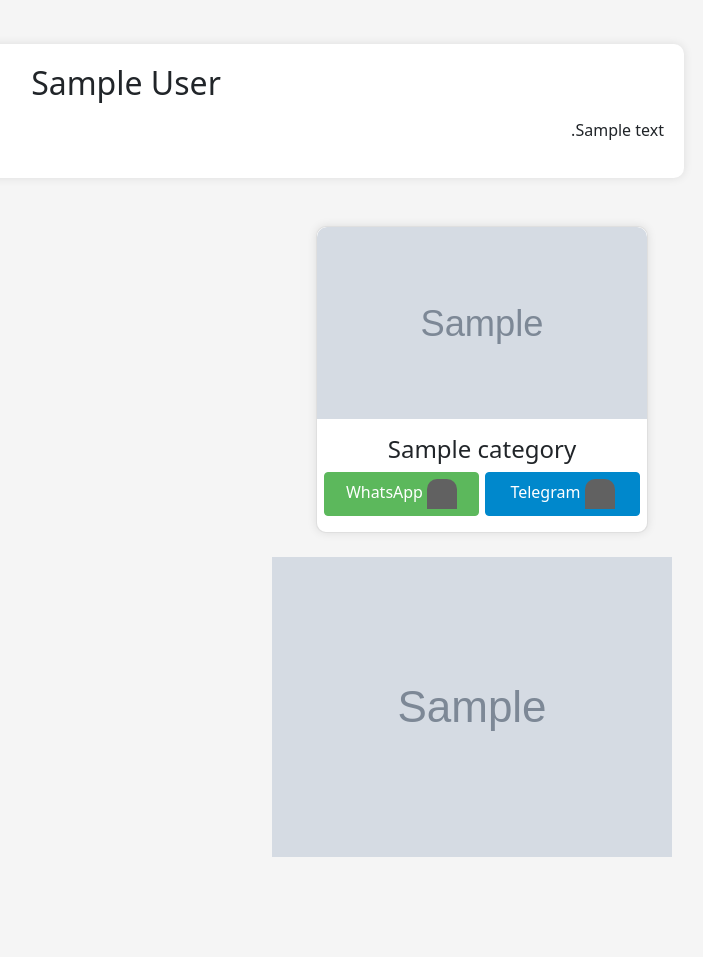
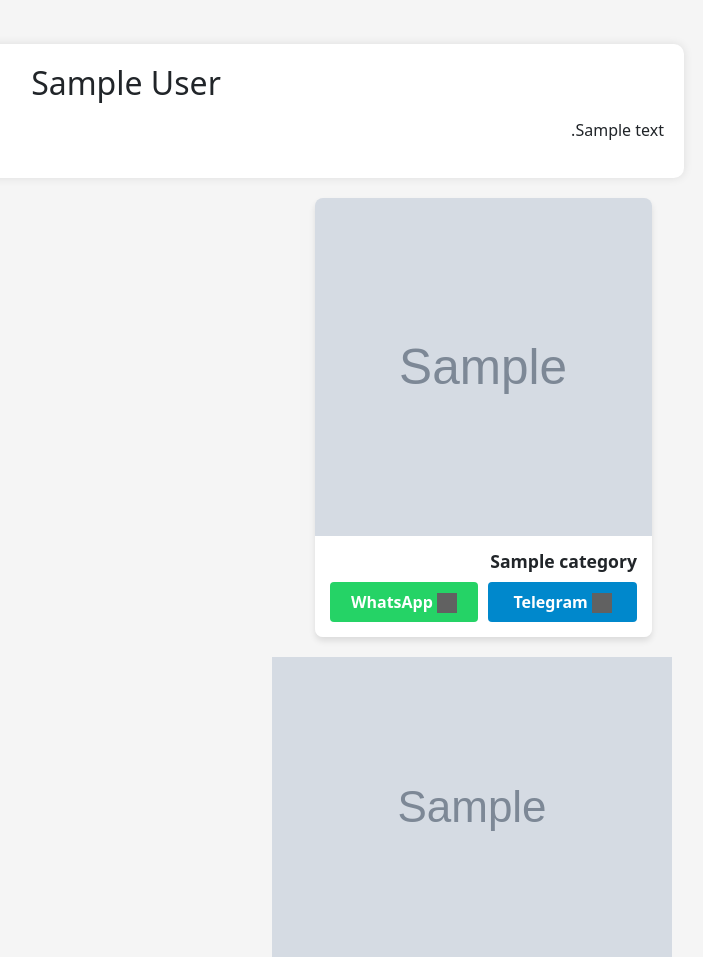
Before and after one commit to nhrnhr0/distributionManager, a Django app: a page that uses backend/templates/core/join.html in a window 1280 px wide. Shown: the part 304-1261 px from the top of the page, without its empty margins (514-1217 px from the left). Before the commit the page ends 1161 px from the top, so only its background shows below. Run offline with Django 5.2, Linux system fonts and the light colour scheme; tables that the repository leaves empty hold one stand-in row (values such as "Sample post"); grey boxes marked "Sample" are stand-in pictures; parts of the project's set-up code (start-up, migrations or seed data) failed here and were passed over; some libraries are stand-ins or nearby versions; grey boxes are pictures that could not be loaded.

Commit message:
makeing images on the frontend squere

```diff
--- a/backend/templates/core/join.html
+++ b/backend/templates/core/join.html
@@ -16,48 +16,50 @@
       </div>
     </div>
     <!-- list of all the busines categories in a responsive grid -->
-    <div class="container mt-5 leads-container">
-      <div class="row">
+    <div id="imageGrid" class="grid-container">
       {% for category in biz.categories.all %}
-          <div class="col-lg-4 col-md-6 mb-4">
-            <div class="card">
+        <div class="grid-item">
+          <div class="image-container">
             {% if category.icon %}
-                <img src="{{ category.icon.url }}" class="card-img-top" alt="Image 1" />
+              <img src="{{ category.icon.url }}" alt="{{ category.name }}" />
             {% else %}
-                <img src="{% static 'no-image.png' %}" class="card-img-top" alt="Image 1" />
+              <img src="{% static 'no-image.png' %}" alt="{{ category.name }}" />
             {% endif %}
-              <div class="card-body">
-                <h5 class="card-title">{{ category.name }}</h5>
-                <div class="buttons row">
-                  <!-- if the category dose not have Open whatsapp url we do not show the whatsapp buttuon, same to telegram -->
+          </div>
+          <div class="item-content">
+            <h2 class="item-title">{{ category.name }}</h2>
+            <div class="button-container">
               {% if category.open_telegram_url %}
                 <a href="{{ category.slug }}/telegram/?c={{ request.GET.c }}"
-                       class="btn btn-primary"
+                   class="button telegram"
                    target="_blank">
                   <img src="{% static 'icons8-telegram.svg' %}"
                        alt="Telegram"
-                           width="30"
-                           height="30" />
-                    Telegram</a>
+                       class="link-icon"
+                       width="20"
+                       height="20" />
+                  Telegram
+                </a>
               {% endif %}
               {% if category.open_whatsapp_url %}
                 <a href="{{ category.slug }}/whatsapp/?c={{ request.GET.c }}"
-                       class="btn btn-success"
+                   class="button whatsapp"
                    target="_blank">
                   <img src="{% static 'icons8-whatsapp.svg' %}"
                        alt="WhatsApp"
-                           width="30"
-                           height="30" />
-                    WhatsApp</a>
+                       class="link-icon"
+                       width="20"
+                       height="20" />
+                  WhatsApp
+                </a>
               {% endif %}
-                </div>
             </div>
           </div>
         </div>
       {% endfor %}
     </div>
+    {% if biz.footer_image %}<img src="{{ biz.footer_image.url }}" class="img-fluid" alt="Footer Image" />{% endif %}
   </div>
-    {% if biz.footer_image %}<img src="{{ biz.footer_image.url }}" class="img-fluid" alt="Footer Image" />{% endif %}
   <style>
       .description {
           text-align: right;
@@ -73,74 +75,95 @@
           text-align: center;
       }
 
-        .leads-container .card {
-            border-radius: 10px;
-            overflow: hidden;
-            box-shadow: 0 0 10px 0 rgba(0, 0, 0, 0.1);
+      .grid-container {
+          display: grid;
+          grid-template-columns: repeat(auto-fill, minmax(250px, 1fr));
+          gap: 20px;
+          padding: 20px;
       }
 
-        .leads-container .card img {
-            border-radius: 10px 10px 0 0;
+      .grid-item {
+          display: flex;
+          flex-direction: column;
+          border-radius: 8px;
+          overflow: hidden;
+          box-shadow: 0 4px 6px rgba(0, 0, 0, 0.1);
+          transition: transform 0.3s ease;
       }
 
-        .leads-container .card-title {
-            font-size: 1.5rem;
-            text-align: center;
+      .grid-item:hover {
+          transform: scale(1.05);
       }
 
-        .leads-container .btn-primary {
-            background-color: #0088cc;
-            border-color: #0088cc;
-            color: white;
-
-            img {
-                filter: invert(1);
-            }
+      .image-container {
+          position: relative;
+          padding-top: 100%;
+          /* This creates a 1:1 aspect ratio */
       }
 
-        .leads-container .btn-primary:hover {
-            background-color: #005580;
-            border-color: #005580;
-        }
-
-        .leads-container .btn-success {
-            background-color: #5cb85c;
-            border-color: #5cb85c;
-
-            color: white;
-
-            img {
-                filter: invert(1);
-            }
-        }
-
-        .leads-container .btn-success:hover {
-            background-color: #4cae4c;
-            border-color: #4cae4c;
-        }
-
-        .leads-container .card-img-top {
+      .image-container img {
+          position: absolute;
+          top: 0;
+          left: 0;
           width: 100%;
-            height: 15vw;
+          height: 100%;
           object-fit: cover;
       }
 
-        .leads-container .buttons {
-            display: flex;
-            justify-content: space-around;
-            flex-direction: row;
-            flex-wrap: nowrap;
+      .item-content {
+          padding: 15px;
+          background-color: #fff;
       }
 
-        .leads-container .buttons a {
-            width: 48%;
+      .item-title {
+          margin: 0 0 10px;
+          font-size: 1.1em;
+          font-weight: bold;
       }
 
-        @media screen and (max-width: 992px) {
-            .leads-container .card img {
-                height: 20vw;
+      .button-container {
+          display: flex;
+          gap: 10px;
       }
+
+      .button {
+          flex: 1;
+          padding: 8px;
+          border: none;
+          border-radius: 4px;
+          color: #fff;
+          font-weight: bold;
+          cursor: pointer;
+          transition: background-color 0.3s ease;
+          color: white;
+          text-decoration: none;
+          text-align: center;
+
+      }
+
+      .link-icon {
+          filter: invert(1);
+      }
+
+      .button:hover {
+          text-decoration: none;
+          color: white;
+      }
+
+      .whatsapp {
+          background-color: #25D366;
+      }
+
+      .whatsapp:hover {
+          background-color: #128C7E;
+      }
+
+      .telegram {
+          background-color: #0088cc;
+      }
+
+      .telegram:hover {
+          background-color: #006699;
       }
   </style>
 {% endblock %}
-</div>
```
Lines whose indentation alone changed are shown as unchanged.
